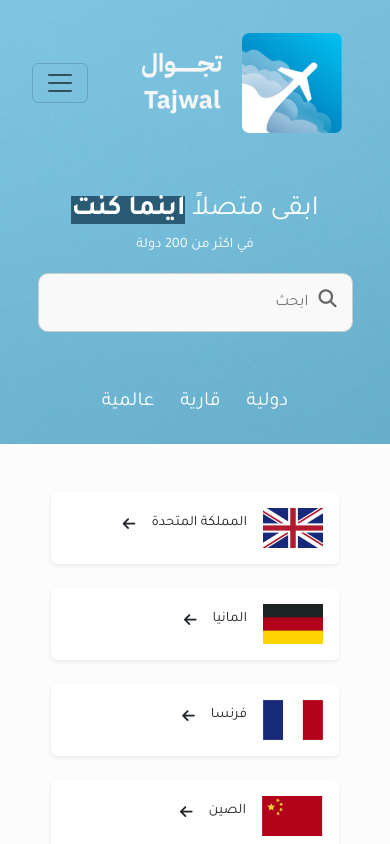
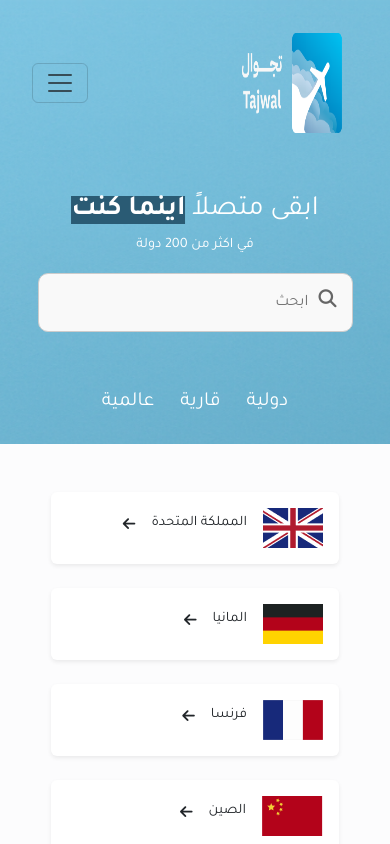
Before and after one commit to Karimtarek011420/taskfekra, a React (Vite) app: page /home in a window 390 px wide. Shown: the top 844 px of the page. Built offline with nearby package versions, Linux system fonts and the light colour scheme.

Commit message:
first commiwwwt

```diff
--- a/src/Component/Navbar/navbar.css
+++ b/src/Component/Navbar/navbar.css
@@ -11,7 +11,7 @@
   }
 }
 @media screen and (max-width: 600px) {
-  .navbar-brand  {
-    width: 100px;
+  .navbar-brand  img {
+    width: 100px !important;
   }
 }
```
